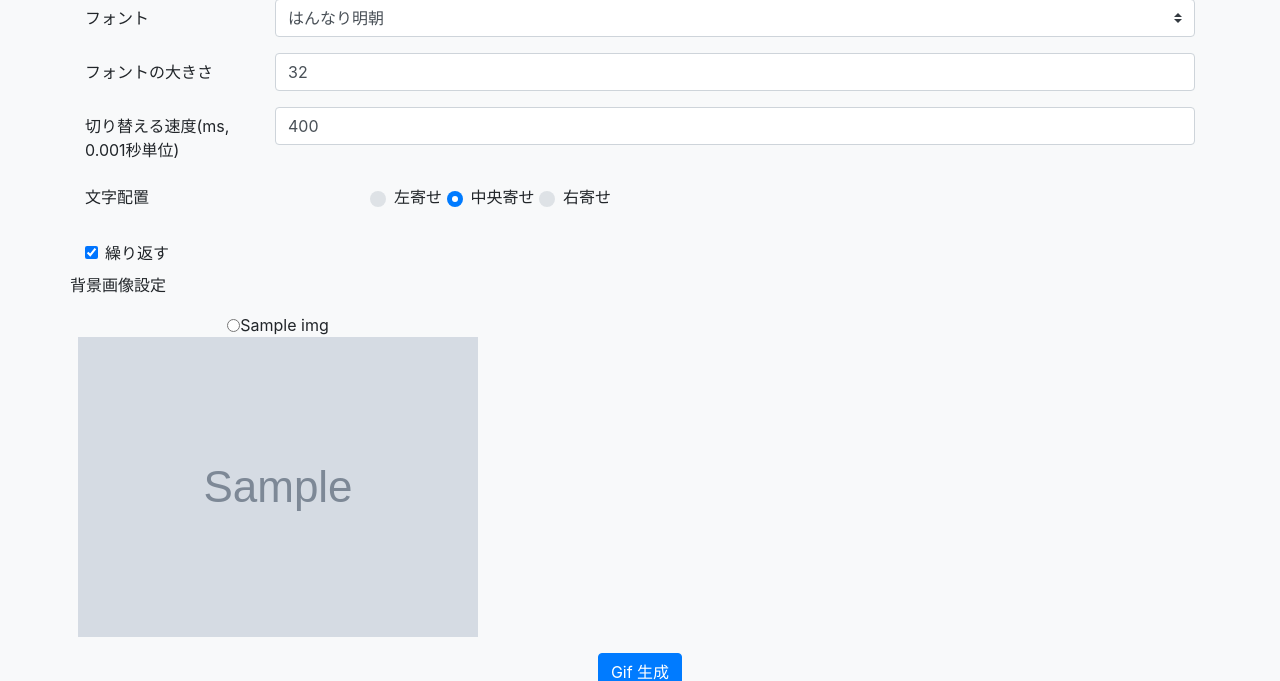
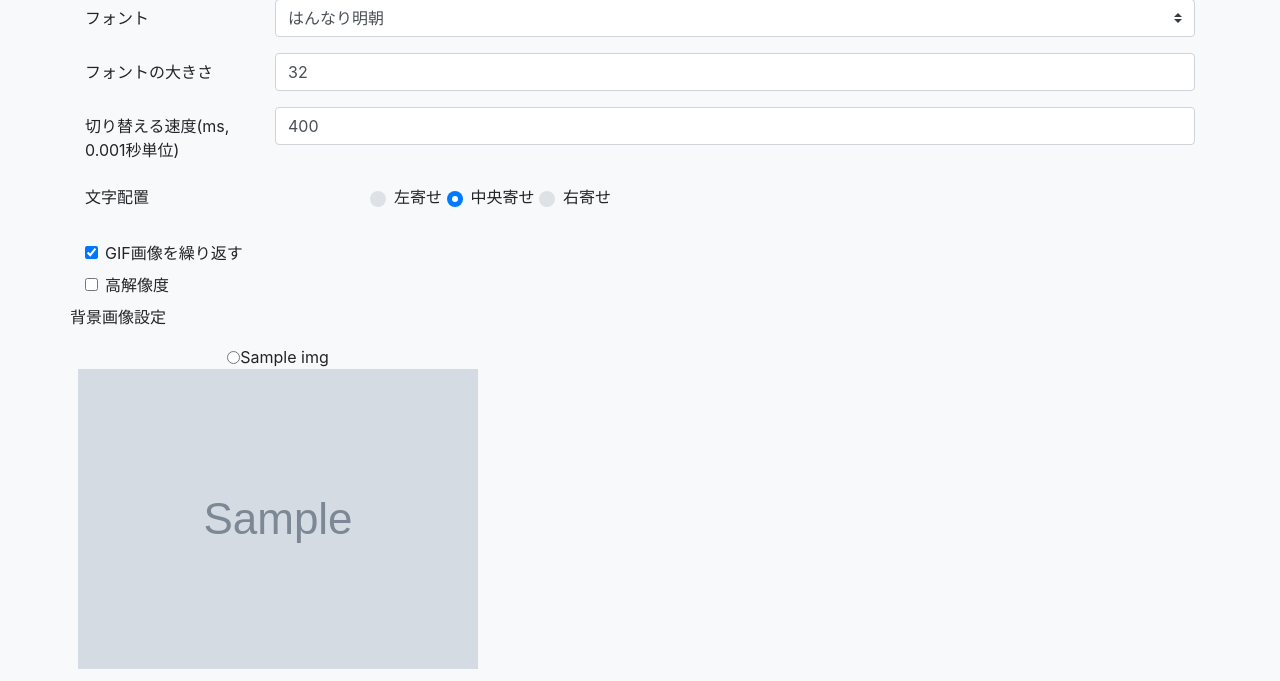
Before and after one commit to Ouvill/gif_creator, a Node server app: template views/index.ejs in a window 1280 px wide. Shown: the part 1129-1810 px from the top of the page. Run offline with Node 20, Linux system fonts and the light colour scheme; the template is opened without the code that fills it: most values are stand-ins (such as "Sample title", 1, 10 or a date in 2020); grey boxes marked "Sample" are stand-in pictures; some libraries are stand-ins or nearby versions.

Commit message:
高解像度オプションを追加

```diff
--- a/public/javascripts/shi_gif.js
+++ b/public/javascripts/shi_gif.js
@@ -21,6 +21,7 @@ function save() {
     var delay = document.getElementById("delay").value;
     var repeat = document.getElementById("repeat").checked;
     repeat ? repeat = 0 : repeat = -1;
+    var high_resolution = document.getElementById("high_resolution").checked;
     var font_family = document.getElementById("font_family").value;
     var font_color = document.getElementById("font_color").value;
     var background_color = document.getElementById("background_color").value;
@@ -43,7 +44,8 @@ function save() {
         "font_color": font_color,
         "background_color": background_color,
         "font_align": font_align,
-        "background_img_id": background_img_id
+        "background_img_id": background_img_id,
+        "high_resolution": high_resolution
     });
 
     var generate_btn = document.getElementsByClassName("generate_btn");
--- a/public/release_note.html
+++ b/public/release_note.html
@@ -90,6 +90,7 @@
                     <p>機能追加</p>
                     <ul>
                         <li>背景画像を選択する機能を追加</li>
+                        <li>生成Gif画像の解像度を上げるオプションを追加</li>
                     </ul>
                     <h3>2018年4月12日</h3>
                     <p>バグ修正</p>
--- a/views/index.ejs
+++ b/views/index.ejs
@@ -201,11 +201,18 @@
         </div>
       </form>
     </div>
-    <div class="form-check">
+    <div class="form-check my-2">
       <label class="form-check-label">
-        <input type="checkbox" class="form-check-input" id="repeat" checked="check"> 繰り返す
+        <input type="checkbox" class="form-check-input" id="repeat" checked="check"> GIF画像を繰り返す
       </label>
     </div>
+
+    <div class="form-check my-2">
+      <label class="form-check-label">
+        <input type="checkbox" class="form-check-input" id="high_resolution" > 高解像度
+      </label>
+    </div>
+
 
     <!-- 背景画像 -->
     <div class="row my-2">背景画像設定</div>
```
Also changed, not shown: routes/api/create_gif.js (+10 -2 lines).
